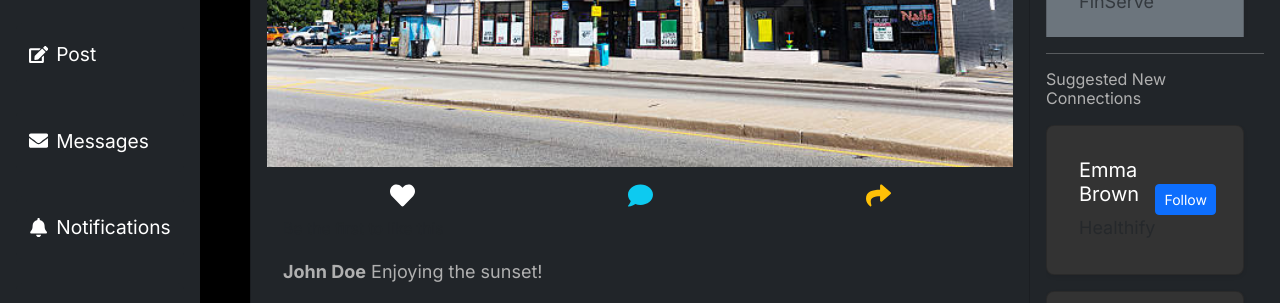
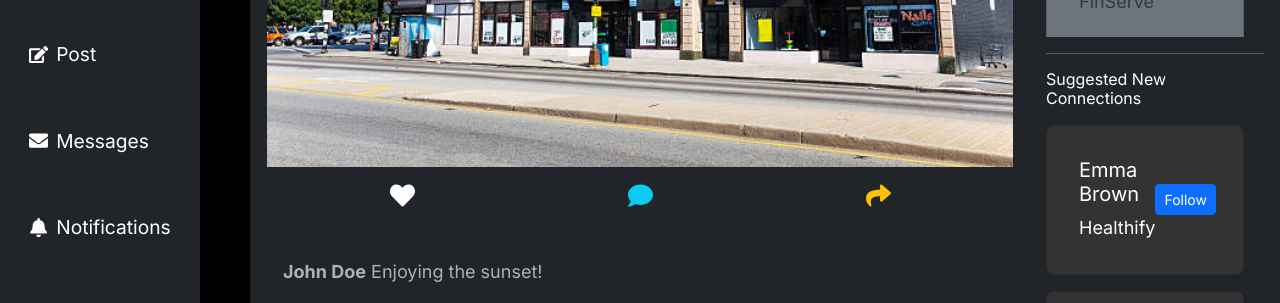
Before and after one commit to ompatel181005/Bizgram, a React (Vite) app in the folder Bizgram/: page / in a window 1280 px wide. Shown: the part 414-717 px from the top of the page. Built offline with nearby package versions, Linux system fonts and the light colour scheme.

Commit message:
sidebar changes

```diff
--- a/Bizgram/src/UserList.tsx
+++ b/Bizgram/src/UserList.tsx
@@ -16,6 +16,7 @@ const suggestedConnections = [
   { id: 7, name: "David Wilson", company: "AI Labs" },
 ];
 
+// Styled component for the scrollable container
 const ScrollableContainer = styled.div`
   overflow-y: auto;
   -ms-overflow-style: none; /* For IE 10+ */
@@ -62,7 +63,7 @@ const UserList: React.FC = () => {
 
         {/* Suggested Connections */}
         <div style={{ flex: 1 }}>
-          <h6 className="mb-3">Suggested New Connections</h6>
+          <h6 className="mb-3" style={{ color: "white" }}>Suggested New Connections</h6>
           <ScrollableContainer style={{ height: "50vh" }}>
             {suggestedConnections.map((user, index) => (
               <Card
@@ -74,12 +75,13 @@ const UserList: React.FC = () => {
                   marginBottom: index === suggestedConnections.length - 1 ? "50%" : "1rem",
                 }}
               >
-                <Card.Body className="d-flex justify-content-between align-items-center">
+
+                <Card.Body className="d-flex justify-content-between align-items-center" style={{ color: "white" }}>
                   <div>
-                    <Card.Title>{user.name}</Card.Title>
-                    <Card.Text className="text-muted">{user.company}</Card.Text>
+                    <Card.Title style={{ color: "white" }}>{user.name}</Card.Title>
+                    <Card.Text style={{ color: "white" }}>{user.company}</Card.Text>
                   </div>
-                  <Button variant="primary" size="sm">
+                  <Button variant="primary" size="sm" >
                     Follow
                   </Button>
                 </Card.Body>
```
